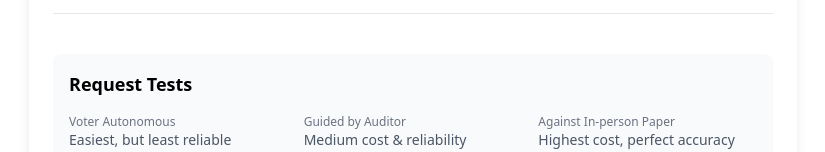
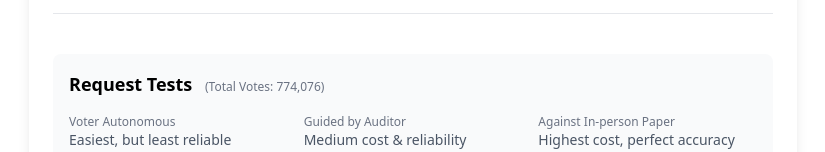
Before and after one commit to dsernst/simulate-corrupted-election, a Next.js app: page / in a window 1280 px wide. Shown: the part 387-539 px from the top of the page, without its empty margins (227-1052 px from the left). Built offline with nearby package versions, Linux system fonts and the light colour scheme.

Commit message:
Show (Total Votes: X) next to Request Tests

```diff
--- a/app/components/RequestTests.tsx
+++ b/app/components/RequestTests.tsx
@@ -16,6 +16,7 @@ interface RequestTestsProps {
   testResults: TestResults
   onTestResultsChange: (results: TestResults) => void
   onSubmit: () => void
+  totalVotes: number
 }
 
 const TESTS = [
@@ -49,6 +50,7 @@ export function RequestTests({
   testResults,
   onTestResultsChange,
   onSubmit,
+  totalVotes,
 }: RequestTestsProps) {
   const hasValidTests = Object.values(testResults).some(
     (value) => parseInt(value) > 0
@@ -62,7 +64,12 @@ export function RequestTests({
 
   return (
     <div className="mt-6 p-4 bg-gray-50 rounded-lg">
-      <h3 className="text-lg font-semibold mb-4">Request Tests</h3>
+      <h3 className="text-lg font-semibold mb-4">
+        Request Tests{' '}
+        <span className="text-gray-500 text-xs ml-2 font-normal">
+          (Total Votes: {totalVotes.toLocaleString()})
+        </span>
+      </h3>
       <div className="space-y-4">
         <div className="grid grid-cols-3 gap-4">
           {TESTS.map(({ key, label, subtitle, description, cost }, index) => (
--- a/app/components/SimulationResults.tsx
+++ b/app/components/SimulationResults.tsx
@@ -62,6 +62,7 @@ export function SimulationResultsDisplay({
             {/* Test Request Form */}
             <RequestTests
               testResults={testResults}
+              totalVotes={results.totalVotes}
               onTestResultsChange={onTestResultsChange}
               onSubmit={onRunTests}
             />
```
